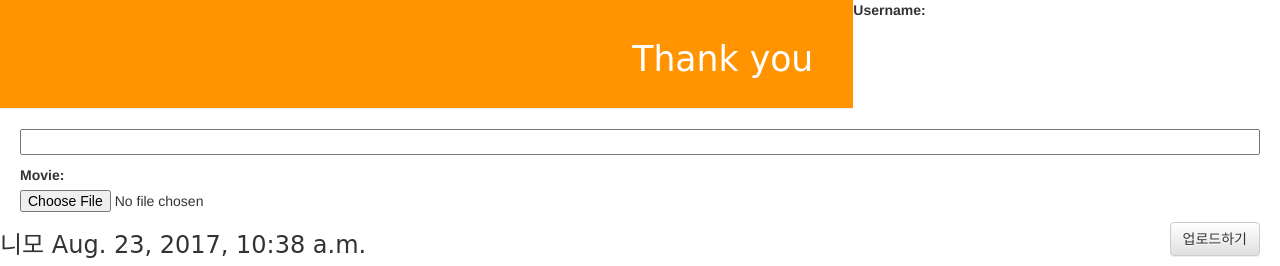
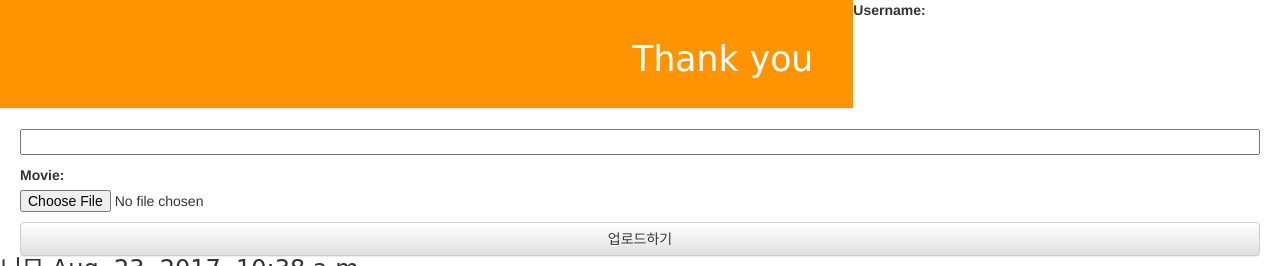
Before and after one commit to jy617lee/kp_upload_video, a Django app: template kp_upload_movie/templates/kp_upload_movie/file_uploaded.html in a window 1280 px wide. Shown: the top 266 px of the page. Run offline with Django 3.2, Linux system fonts and the light colour scheme; the template is opened without the code that fills it: values that come from a table or form of the project are taken from there, others are empty; data comes from the database, SQL or seed files in the repository; some libraries are stand-ins or nearby versions.

Commit message:
업로드 페이지에서 버튼 크게

```diff
--- a/kp_upload_movie/static/base.css
+++ b/kp_upload_movie/static/base.css
@@ -29,6 +29,7 @@ h3 {
 
 .save {
     float: right;
+    margin-bottom: 15px
 }
 
 .post-form textarea, .post-form input {
--- a/kp_upload_movie/templates/kp_upload_movie/file_uploaded.html
+++ b/kp_upload_movie/templates/kp_upload_movie/file_uploaded.html
@@ -17,7 +17,7 @@
   <div>
     <form class="post-form content" method="POST" enctype="multipart/form-data">
     {%csrf_token%} {{form.as_p}}
-    <button type="submit" class="save btn btn-default">업로드하기</button>
+    <button type="submit" class="save btn btn-default col-xs-12 col-sm-12">업로드하기</button>
     </form>
   </div>
 
@@ -29,4 +29,5 @@
     </video>
   </div>
   {% endfor %}
+</body>
 </html>
```
Lines whose indentation alone changed are shown as unchanged.
